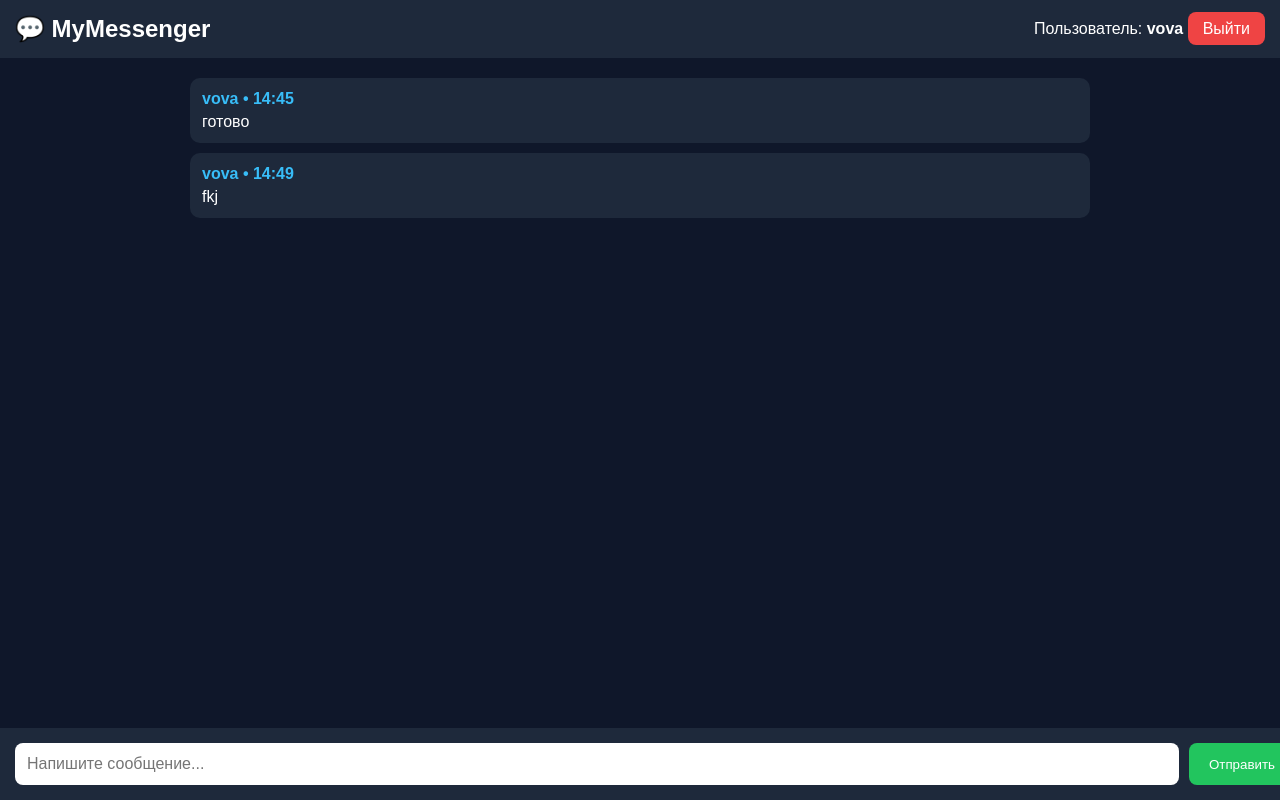
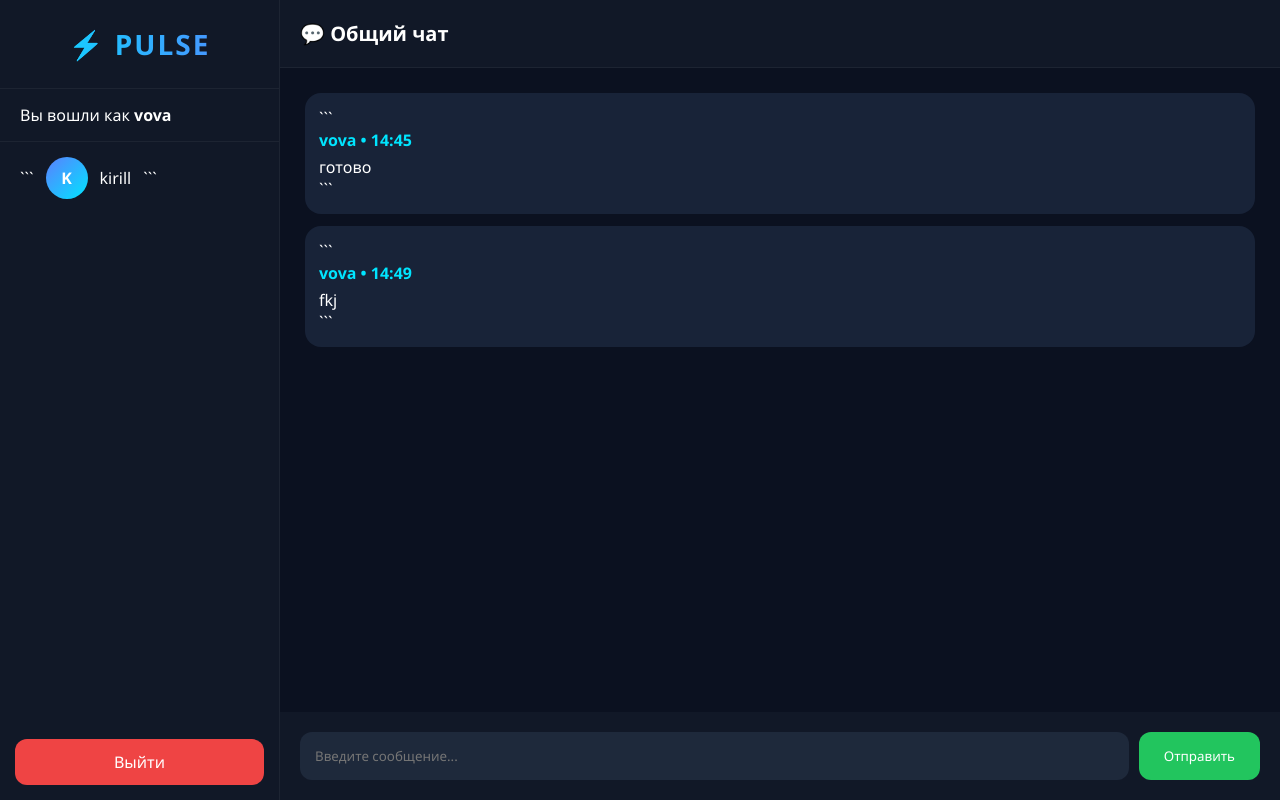
Before and after one commit to gomqq/MyMessenger, a Flask app: page /chat in a window 1280 px wide. Run offline with Flask 3, Linux system fonts and the light colour scheme; a user stored in the database is signed in; data comes from the database, SQL or seed files in the repository.

Commit message:
new pulse chat design

````diff
--- a/app.py
+++ b/app.py
@@ -128,6 +128,8 @@ def users():
         "users.html",
         users=users
     )
+
+
 @app.route("/chat", methods=["GET", "POST"])
 def chat():
 
@@ -152,23 +154,28 @@ def chat():
 
             conn.commit()
 
-            conn.close()
-
             return redirect("/chat")
 
     cursor.execute(
         "SELECT username, text, created_at FROM messages ORDER BY id"
     )
+    messages = cursor.fetchall()
 
-    messages = cursor.fetchall()
+    cursor.execute(
+        "SELECT username FROM users ORDER BY username"
+    )
+    users = cursor.fetchall()
 
     conn.close()
 
     return render_template(
         "chat.html",
         messages=messages,
-        username=session["username"]
+        username=session["username"],
+        users=users
     )
+
+
 @app.route("/messages")
 def get_messages():
 
--- a/templates/chat.html
+++ b/templates/chat.html
@@ -1,104 +1,223 @@
 <!DOCTYPE html>
-<html>
+
+<html lang="ru">
 <head>
-    <title>MyMessenger</title>
+<meta charset="UTF-8">
+<title>Pulse Chat</title>
 
 <style>
-        body {
-            margin: 0;
-            background: #0f172a;
-            color: white;
-            font-family: Arial, sans-serif;
+
+*{
+    margin:0;
+    padding:0;
+    box-sizing:border-box;
+    font-family:'Segoe UI',sans-serif;
 }
 
-        .header {
-            background: #1e293b;
-            padding: 15px;
-            display: flex;
-            justify-content: space-between;
-            align-items: center;
+body{
+    background:#0b1120;
+    color:white;
+    height:100vh;
+    overflow:hidden;
 }
 
-        .header h2 {
-            margin: 0;
+.wrapper{
+    display:flex;
+    height:100vh;
 }
 
-        .logout {
-            background: #ef4444;
-            color: white;
-            text-decoration: none;
-            padding: 8px 15px;
-            border-radius: 8px;
+/* Sidebar */
+
+.sidebar{
+    width:280px;
+    background:#111827;
+    border-right:1px solid rgba(255,255,255,.05);
+    display:flex;
+    flex-direction:column;
 }
 
-        .chat {
-            max-width: 900px;
-            margin: auto;
-            padding: 20px;
+.logo{
+    padding:25px;
+    font-size:28px;
+    font-weight:800;
+    text-align:center;
+    letter-spacing:2px;
+
+    background:linear-gradient(
+        90deg,
+        #00e5ff,
+        #5b7fff
+    );
+
+    -webkit-background-clip:text;
+    -webkit-text-fill-color:transparent;
 }
 
-        .message {
-            background: #1e293b;
-            padding: 12px;
-            margin-bottom: 10px;
-            border-radius: 10px;
+.user-info{
+    padding:15px 20px;
+    border-top:1px solid rgba(255,255,255,.05);
+    border-bottom:1px solid rgba(255,255,255,.05);
 }
 
-        .author {
-            color: #38bdf8;
-            font-weight: bold;
-            margin-bottom: 5px;
+.users{
+    flex:1;
+    overflow-y:auto;
 }
 
-        .text {
-            color: white;
+.user{
+    display:flex;
+    align-items:center;
+    gap:12px;
+    padding:15px 20px;
+    text-decoration:none;
+    color:white;
+    transition:.2s;
 }
 
-        .form {
-            position: fixed;
-            bottom: 0;
-            width: 100%;
-            background: #1e293b;
-            padding: 15px;
-            display: flex;
-            gap: 10px;
+.user:hover{
+    background:#182338;
 }
 
-        .form input {
-            flex: 1;
-            padding: 12px;
-            border: none;
-            border-radius: 8px;
-            font-size: 16px;
+.avatar{
+    width:42px;
+    height:42px;
+    border-radius:50%;
+    display:flex;
+    justify-content:center;
+    align-items:center;
+    font-weight:bold;
+
+    background:linear-gradient(
+        135deg,
+        #5b7fff,
+        #00e5ff
+    );
 }
 
-        .form button {
-            background: #22c55e;
-            color: white;
-            border: none;
-            padding: 12px 20px;
-            border-radius: 8px;
-            cursor: pointer;
+.logout{
+    margin:15px;
+    padding:12px;
+    text-align:center;
+    text-decoration:none;
+    color:white;
+    border-radius:12px;
+    background:#ef4444;
 }
 
-        .messages {
-            margin-bottom: 100px;
+/* Chat */
+
+.chat-area{
+    flex:1;
+    display:flex;
+    flex-direction:column;
 }
+
+.chat-header{
+    background:#111827;
+    padding:20px;
+    border-bottom:1px solid rgba(255,255,255,.05);
+    font-size:20px;
+    font-weight:600;
+}
+
+.messages{
+    flex:1;
+    overflow-y:auto;
+    padding:25px;
+}
+
+.message{
+    background:#182338;
+    padding:14px;
+    border-radius:16px;
+    margin-bottom:12px;
+}
+
+.author{
+    color:#00e5ff;
+    font-weight:bold;
+    margin-bottom:5px;
+}
+
+.form{
+    display:flex;
+    gap:10px;
+    padding:20px;
+    background:#111827;
+}
+
+.form input{
+    flex:1;
+    padding:15px;
+    border:none;
+    border-radius:12px;
+    background:#1e293b;
+    color:white;
+}
+
+.form button{
+    border:none;
+    padding:15px 25px;
+    border-radius:12px;
+    background:#22c55e;
+    color:white;
+    cursor:pointer;
+}
+
 </style>
+
 </head>
-
 <body>
 
-<div class="header">
-    <h2>💬 MyMessenger</h2>
+<div class="wrapper">
+
+<div class="sidebar">
+
+<div class="logo">
+⚡ PULSE
+</div>
+
+<div class="user-info">
+Вы вошли как <b>{{ username }}</b>
+</div>
+
+<div class="users">
+
+{% for user in users %}
+
+{% if user[0] != username %}
+
+<a class="user" href="/dialog/{{ user[0] }}">
+
+```
+<div class="avatar">
+    {{ user[0][0].upper() }}
+</div>
 
 <div>
-        Пользователь: <b>{{ username }}</b>
-        <a class="logout" href="/logout">Выйти</a>
+    {{ user[0] }}
 </div>
+```
+
+</a>
+
+{% endif %}
+
+{% endfor %}
+
 </div>
 
-<div class="chat">
+<a class="logout" href="/logout">
+Выйти
+</a>
+
+</div>
+
+<div class="chat-area">
+
+<div class="chat-header">
+💬 Общий чат
+</div>
 
 <div class="messages" id="messages">
 
@@ -106,19 +225,19 @@
 
 <div class="message">
 
+```
 <div class="author">
     {{ username }} • {{ created_at }}
 </div>
 
-            <div class="text">
+<div>
     {{ text }}
 </div>
+```
 
 </div>
 
 {% endfor %}
-
-    </div>
 
 </div>
 
@@ -127,26 +246,37 @@
 <input
 type="text"
 name="message"
-        placeholder="Напишите сообщение..."
+placeholder="Введите сообщение..."
 autocomplete="off"
-        required
-    >
+required>
 
 <button type="submit">
 Отправить
 </button>
 
 </form>
+
+</div>
+
+</div>
+
 <script>
+
 function loadMessages() {
+
 fetch("/messages")
 .then(response => response.text())
 .then(data => {
+
 document.getElementById("messages").innerHTML = data;
+
 });
+
 }
 
-setInterval(loadMessages, 3000);
+setInterval(loadMessages, 2000);
+
 </script>
+
 </body>
 </html>
````
Lines whose indentation alone changed are shown as unchanged.
